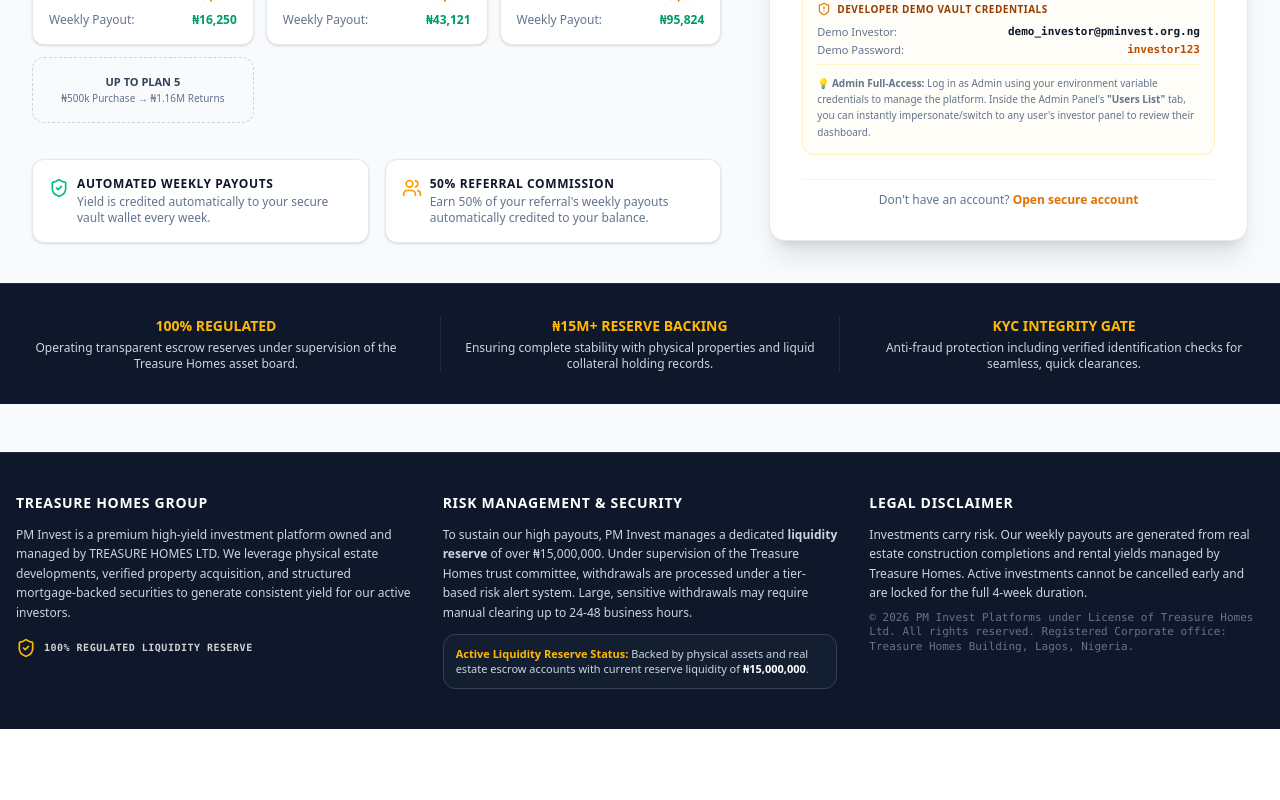
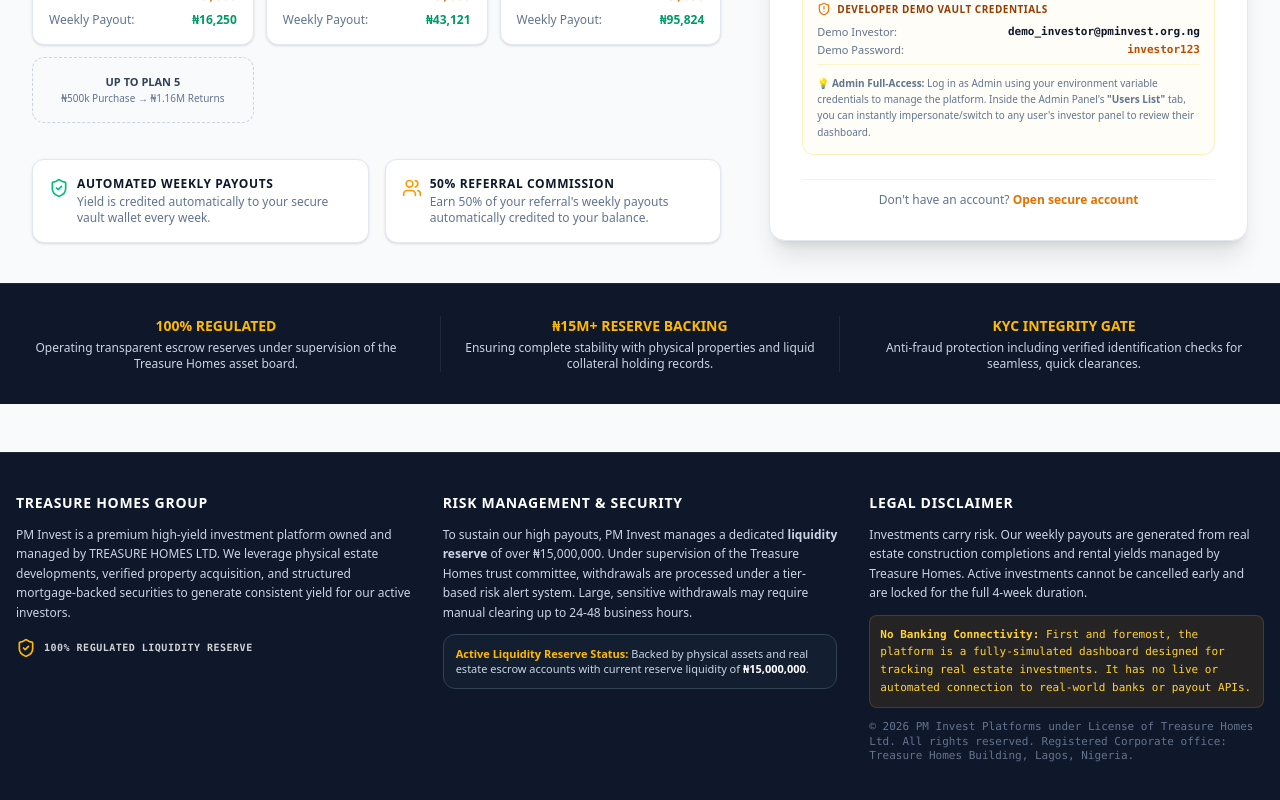
Before and after one commit to getkonnekted/pminvest, a React (Vite) app: page / in a window 1280 px wide. Shown: the part 340-1140 px from the top of the page. Before the commit the page ends 1069 px from the top, so only its background shows below. Built offline with nearby package versions, Linux system fonts and the light colour scheme; no server answers; the database is empty.

Commit message:
feat(branding): add non-banking connectivity disclaimer
Include an explicit disclaimer in the branding footer to clarify that the platform is a simulation and lacks real-world banking integration.

```diff
--- a/src/components/BrandingHeader.tsx
+++ b/src/components/BrandingHeader.tsx
@@ -378,9 +378,12 @@
 
         <div>
           <h4 className="text-sm font-bold text-white uppercase tracking-wider mb-3">LEGAL DISCLAIMER</h4>
-          <p className="leading-relaxed mb-2 text-slate-300">
+          <p className="leading-relaxed mb-3 text-slate-300">
             Investments carry risk. Our weekly payouts are generated from real estate construction completions and rental yields managed by Treasure Homes. Active investments cannot be cancelled early and are locked for the full 4-week duration.
           </p>
+          <div className="bg-amber-500/10 border border-amber-500/20 p-2.5 rounded-lg text-[11px] text-amber-300 mb-3 font-mono leading-relaxed">
+            <strong>No Banking Connectivity:</strong> First and foremost, the platform is a fully-simulated dashboard designed for tracking real estate investments. It has no live or automated connection to real-world banks or payout APIs.
+          </div>
           <p className="text-[11px] text-slate-500 font-mono">
             © {new Date().getFullYear()} PM Invest Platforms under License of Treasure Homes Ltd. All rights reserved. Registered Corporate office: Treasure Homes Building, Lagos, Nigeria.
           </p>
```
